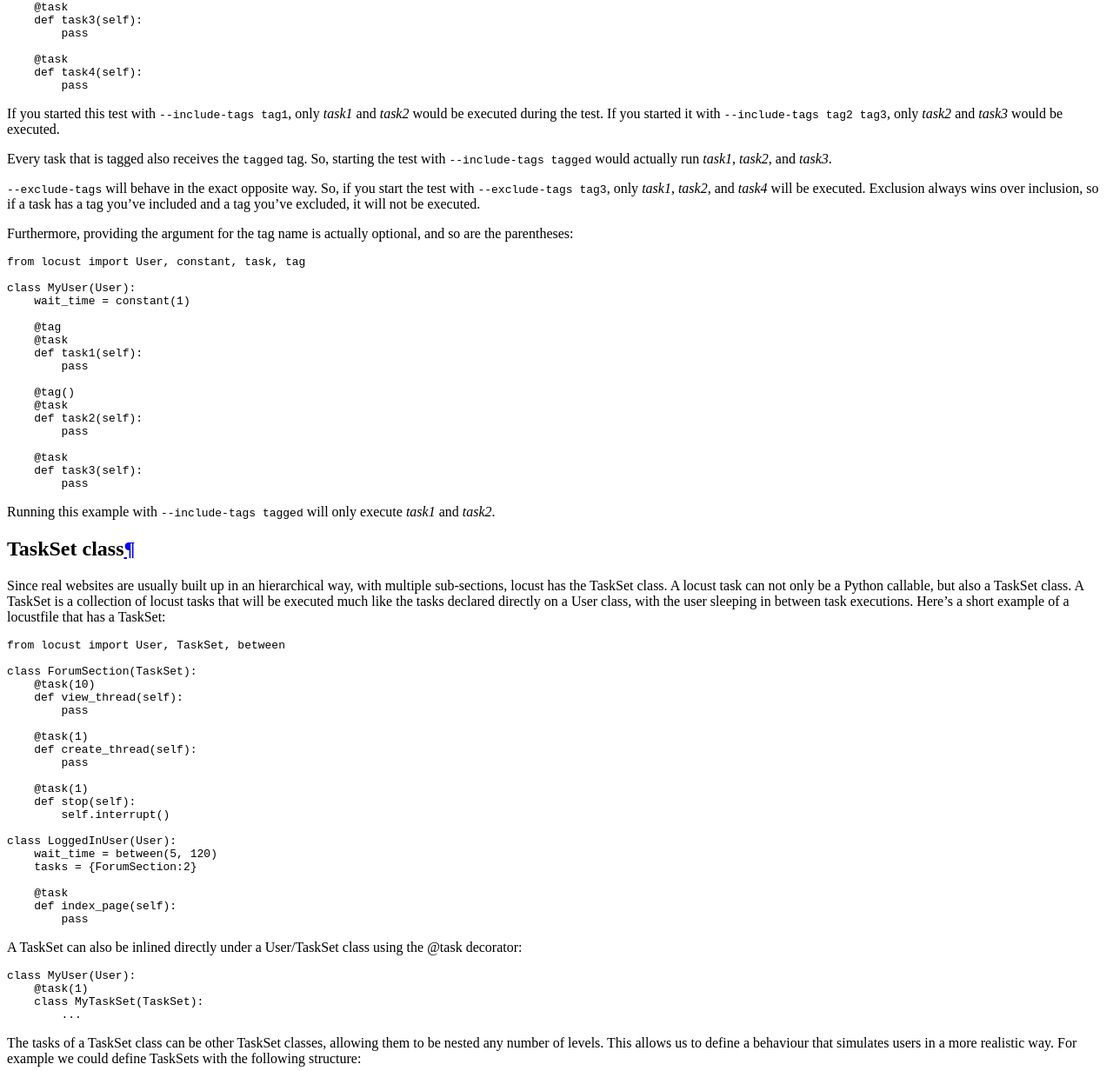
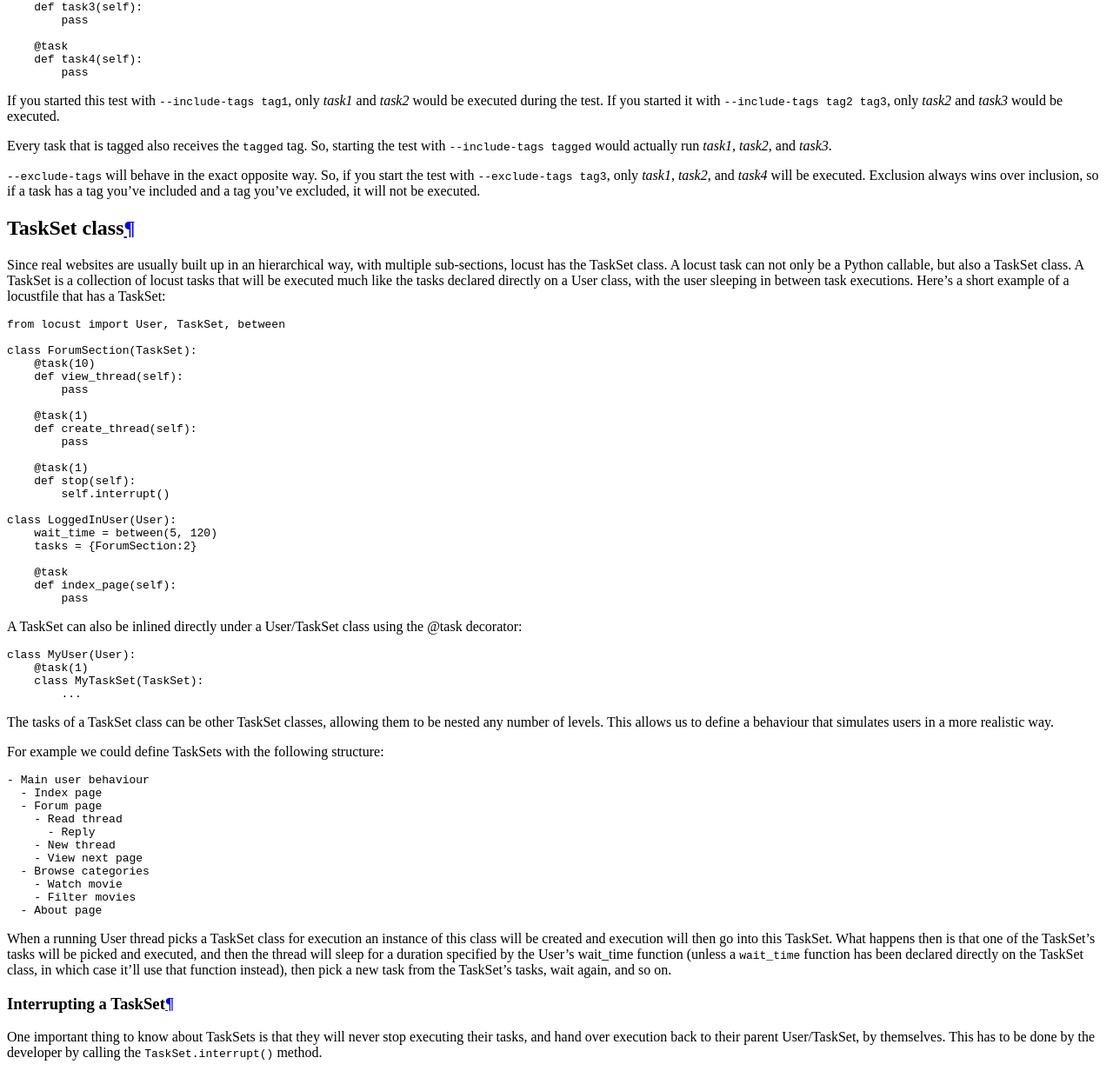
Before and after one commit to locustio/locust, a Sphinx documentation site: the page built from docs/writing-a-locustfile.rst, in a window 1280 px wide and 1400 px high, scrolled down 3773 px, cut to the strip 0-1232 px from the top of the window. Shown: the whole strip at 87% size. Built offline with Sphinx 7.4.7 and the Read the Docs theme 2.0.0, drawn with Linux system fonts in a browser that asks for light colours; the version number is read from the project's files by our own code; some of the changed text lies outside the part shown.

Commit message:
Fixed documentation links, tag no longer has 'tagged' default, @tag takes arbitrary number of tags

```diff
--- a/docs/api.rst
+++ b/docs/api.rst
@@ -30,7 +30,7 @@
 tag decorator
 ==============
 
-.. autofunction:: locust.core.tag
+.. autofunction:: locust.tag
 
 SequentialTaskSet class
 =======================
--- a/docs/writing-a-locustfile.rst
+++ b/docs/writing-a-locustfile.rst
@@ -198,8 +198,8 @@
 Tagging tasks
 -------------
 
-By tagging tasks using the `tag <locust.core.tag>` decorator, you can be picky about what tasks
-are executed during the test using the :code:`--include-tags` and :code:`--exclude-tags` arguments.
+By tagging tasks using the `tag <locust.tag>` decorator, you can be picky about what tasks are
+executed during the test using the :code:`--include-tags` and :code:`--exclude-tags` arguments.
 Consider the following example:
 
 .. code-block:: python
@@ -214,8 +214,7 @@
         def task1(self):
             pass
 
-        @tag('tag1')
-        @tag('tag2')
+        @tag('tag1', 'tag2')
         @task
         def task2(self):
             pass
@@ -229,9 +228,9 @@
         def task4(self):
             pass
 
-If you started this test with :code:`--include-tags tag1`, only *task1* and *task2* would be executed
-during the test. If you started it with :code:`--include-tags tag2 tag3`, only *task2* and *task3*
-would be executed.
+If you started this test with :code:`--include-tags tag1`, only *task1* and *task2* would be
+executed during the test. If you started it with :code:`--include-tags tag2 tag3`, only *task2* and
+*task3* would be executed.
 
 Every task that is tagged also receives the :code:`tagged` tag. So, starting the test with
 :code:`--include-tags tagged` would actually run *task1*, *task2*, and *task3*.
@@ -241,31 +240,6 @@
 wins over inclusion, so if a task has a tag you've included and a tag you've excluded, it will not
 be executed.
 
-Furthermore, providing the argument for the tag name is actually optional, and so are the
-parentheses:
-
-.. code-block:: python
-
-    from locust import User, constant, task, tag
-
-    class MyUser(User):
-        wait_time = constant(1)
-
-        @tag
-        @task
-        def task1(self):
-            pass
-
-        @tag()
-        @task
-        def task2(self):
-            pass
-
-        @task
-        def task3(self):
-            pass
-
-Running this example with :code:`--include-tags tagged` will only execute *task1* and *task2*.
 
 
 TaskSet class
@@ -311,9 +285,9 @@
         class MyTaskSet(TaskSet):
             ...
 
-
 The tasks of a TaskSet class can be other TaskSet classes, allowing them to be nested any number
 of levels. This allows us to define a behaviour that simulates users in a more realistic way.
+
 For example we could define TaskSets with the following structure::
 
     - Main user behaviour
@@ -393,11 +367,10 @@
 
 Tags and TaskSets
 ------------------
-You can tag TaskSets using the `tag <locust.core.tag>` decorator in a similar way to normal tasks,
-as described `above <tagging-tasks>`, but there are some nuances worth mentioning. If you tag a task
-within a nested TaskSet, locust will execute that task even if the TaskSet isn't tagged. So, there's
-no need to tag both a task and its TaskSet. In fact, this would be redundant, as the only thing
-tagging TaskSet does is tag every task defined within that TaskSet.
+You can tag TaskSets using the `tag <locust.tag>` decorator in a similar way to normal tasks, as
+described `above <tagging-tasks>`, but there are some nuances worth mentioning. Tagging a TaskSet
+will automatically apply the tag(s) to all of the TaskSet's tasks. Furthermore, if you tag a task
+within a nested TaskSet, locust will execute that task even if the TaskSet isn't tagged.
 
 
 .. _sequential-taskset:
```
Also changed, not shown: 1 other file.
